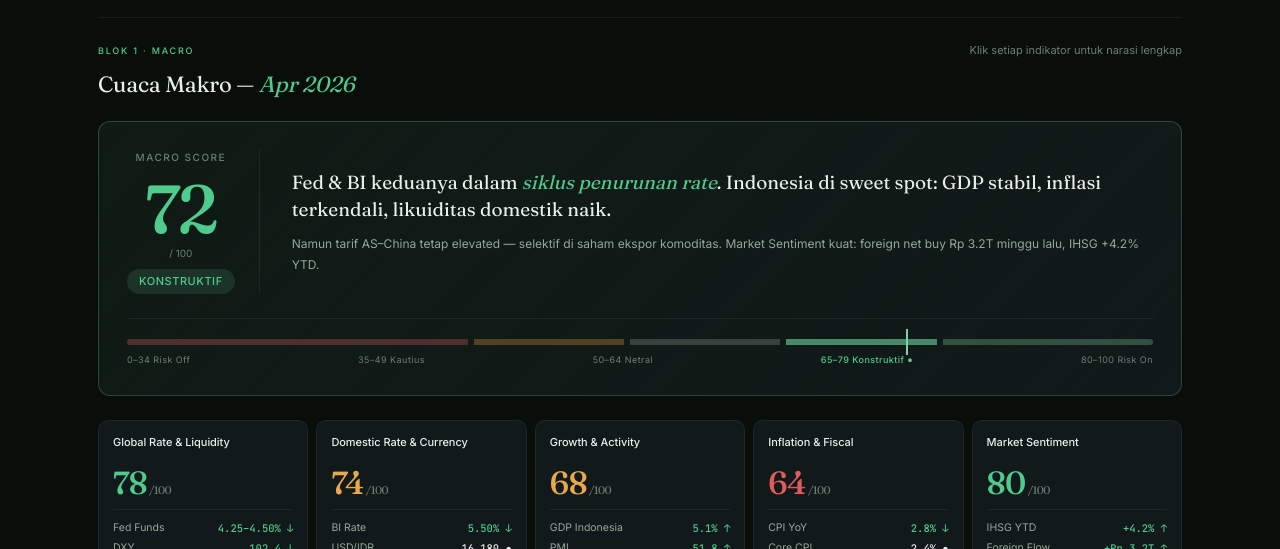
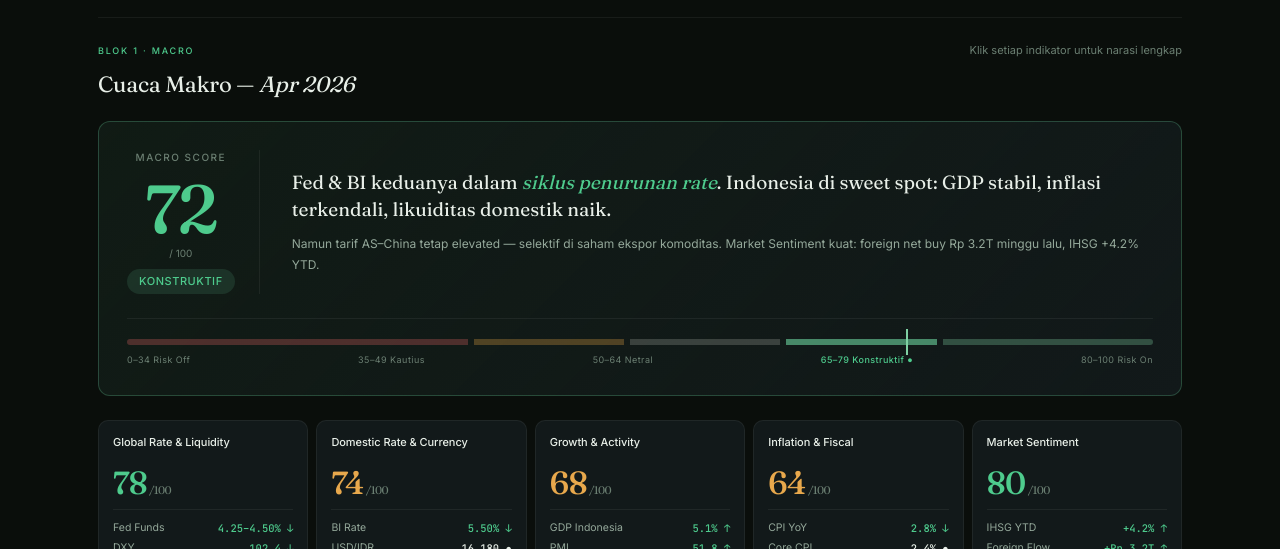
Before and after one commit to fyrmuen/frontend-stock-1, a Next.js app: page /compass in a window 1280 px wide. Shown: the part 244-793 px from the top of the page. Built offline with nearby package versions, Linux system fonts and the light colour scheme.

Commit message:
fix: update styling for macro score card date and adjust score color threshold

```diff
--- a/app/(main)/compass/page.tsx
+++ b/app/(main)/compass/page.tsx
@@ -255,7 +255,7 @@ export default function CompassPage() {
         </p>
       </div>
       <h2 className="mb-5 font-serif text-[22px] font-normal tracking-[-0.01em]">
-        Cuaca Makro — <em className="italic text-[#4ecb8d]">Apr 2026</em>
+        Cuaca Makro — <em className="italic">Apr 2026</em>
       </h2>
 
       <MacroScoreCard />
--- a/components/compass/MacroDimensionCards.tsx
+++ b/components/compass/MacroDimensionCards.tsx
@@ -71,7 +71,7 @@ const macroDimensions: DimItem[] = [
 
 function scoreColor(s: number) {
   if (s >= 75) return "text-[#4ecb8d]";
-  if (s >= 65) return "text-[#e8a84c]";
+  if (s >= 60) return "text-[#e8a84c]";
   return "text-[#e05c5c]";
 }
 
```
